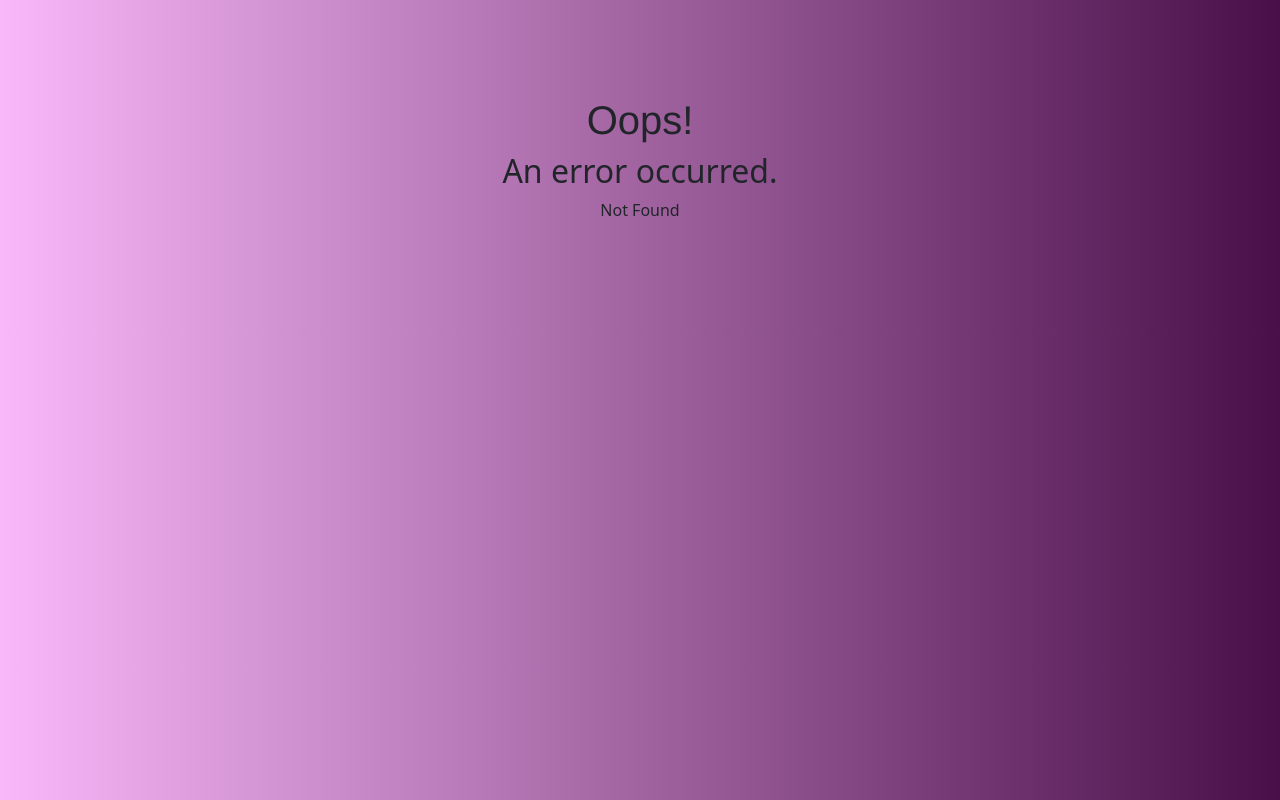
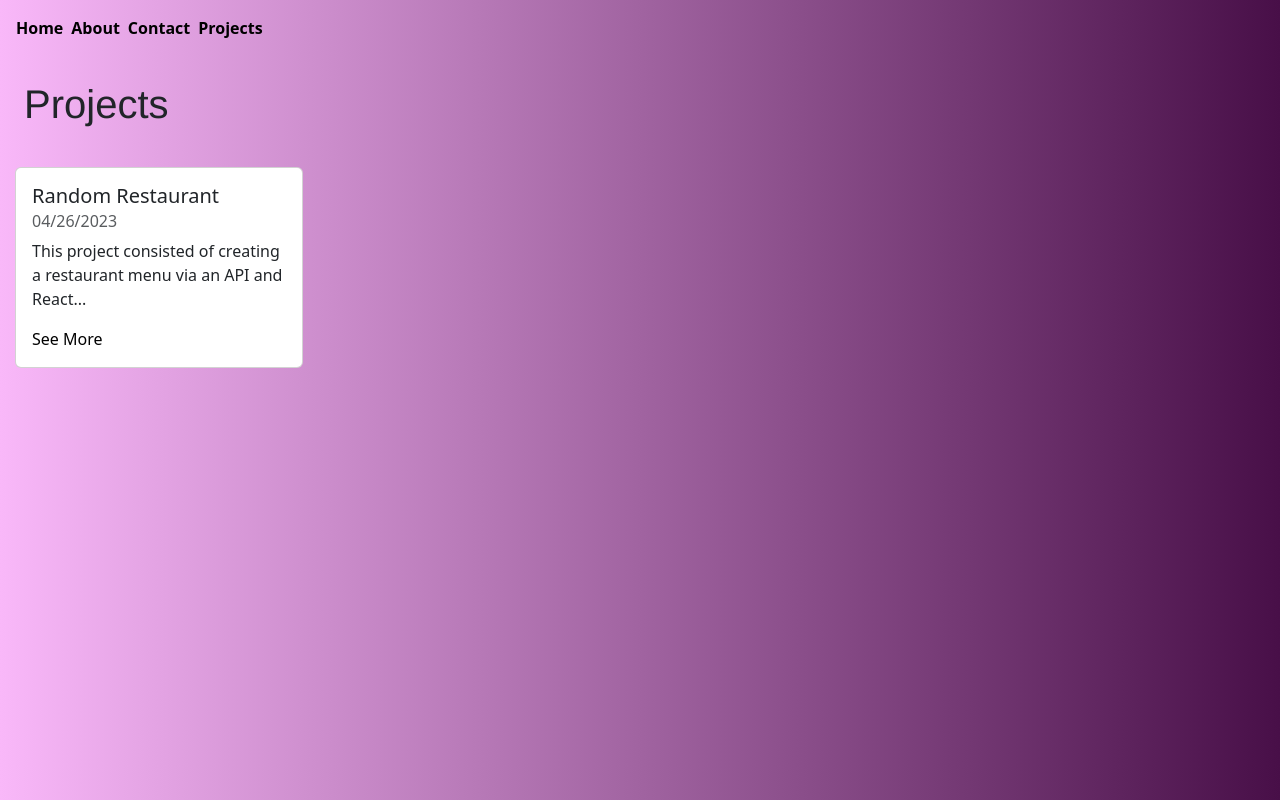
Before and after one commit to hpknollenberg/hpknollenberg.github.io, a React (Vite) app: page /projects in a window 1280 px wide. Before the commit this address had no page. Built offline with nearby package versions, Linux system fonts and the light colour scheme; a web font is replaced by a local one.

Commit message:
Added a projects page

```diff
--- a/src/Menu.jsx
+++ b/src/Menu.jsx
@@ -18,8 +18,10 @@ function Menu() {
               to="/" style={{...styles.header}}>Home</NavLink>
             <NavLink className={`${({ isActive }) => isActive ? "text-light" : ""} pe-2`}
               to="/about" style={{...styles.header}}>About</NavLink>
+            <NavLink className={`${({ isActive }) => isActive ? "text-light" : ""} pe-2`}
+              to="/contact" style={{...styles.header}}>Contact</NavLink>
             <NavLink className={`${({ isActive }) => isActive ? "text-light" : ""}`}
-              to="/contact" style={{...styles.header}}>Contact</NavLink>
+              to="/projects" style={{...styles.header}}>Projects</NavLink>
           </Nav>
         </Navbar.Collapse>
     </Navbar>
--- /dev/null
+++ b/src/Projects.jsx
@@ -0,0 +1,31 @@
+import Card from 'react-bootstrap/Card';
+import { Link } from 'react-router-dom'
+import Menu from './Menu'
+
+const styles = {
+    card: {
+      margin: '15px',
+      width: '18rem'
+    }
+  }
+
+function RestaurantProject() {
+  return (
+    <div>
+        <Menu />
+        <h1 className="p-4">Projects</h1>
+        <Card style={{...styles.card}}>
+        <Card.Body>
+            <Card.Title>Random Restaurant</Card.Title>
+            <Card.Subtitle className="mb-2 text-muted">04/26/2023</Card.Subtitle>
+            <Card.Text>
+            This project consisted of creating a restaurant menu via an API and React...
+            </Card.Text>
+            <Link to="https://random-restaurant-pi.vercel.app/">See More</Link>
+        </Card.Body>
+        </Card>
+    </div>
+  );
+}
+
+export default RestaurantProject;
--- a/src/main.jsx
+++ b/src/main.jsx
@@ -12,6 +12,7 @@ import './App.css'
 import About from './About'
 import App from './App'
 import Contact from './Contact'
+import Projects from './Projects'
 import ErrorPage from './ErrorPage'
 import Blog7 from './blog-7'
 import Blog6 from './blog-6'
@@ -33,6 +34,10 @@ const router = createBrowserRouter([
     element: <Contact />
   },
   {
+    path: '/projects',
+    element: <Projects />
+  },
+  {
     path: '/blog-7',
     element: <Blog7 />
   },
```
Also changed, not shown: 3 other files (tests, documents, lock files or other folders).
